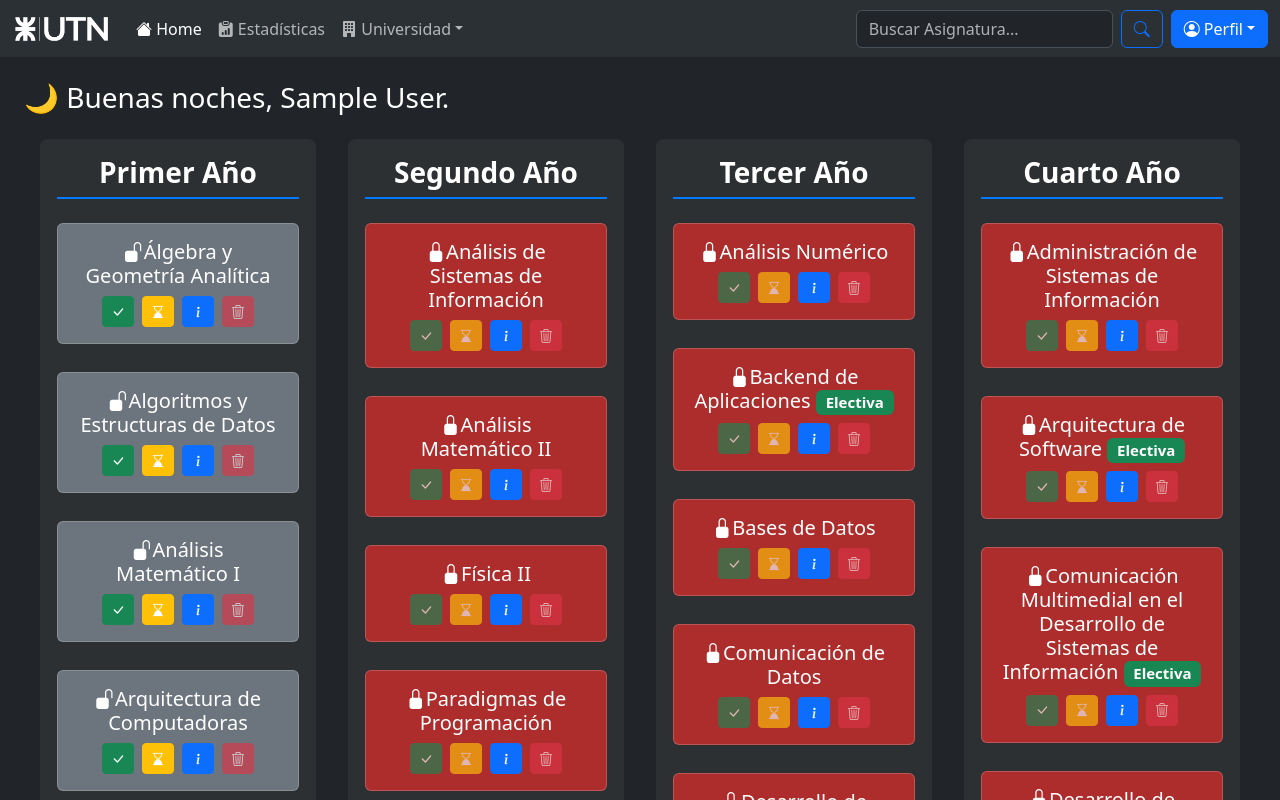
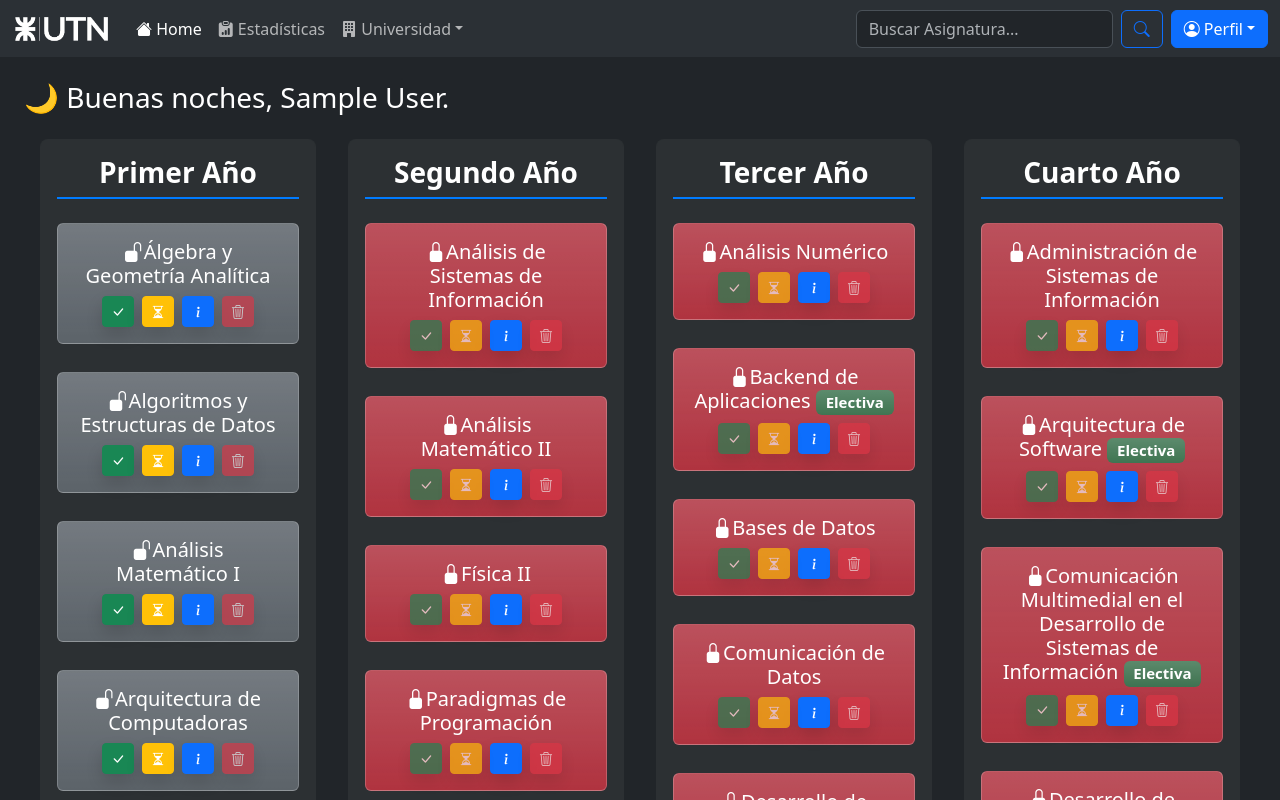
Before and after one commit to FunesFede/materias-web, a React (Vite) app: page / in a window 1280 px wide. Shown: the top 800 px of the page. Built offline with nearby package versions, Linux system fonts and the light colour scheme; no server answers; the database is empty; sample sign-in values are in the browser's storage; a web font is replaced by a local one; what chartjs-plugin-datalabels would draw is missing.

Commit message:
Colores, table collapse

```diff
--- a/components/Asignatura.jsx
+++ b/components/Asignatura.jsx
@@ -22,7 +22,7 @@ export default function Asignatura({ asignatura }) {
 		if (cursable) {
 			if (hecha) {
 				if (asignaturas.aprobadas.includes(asignatura.acronimo)) return <i className='bi bi-check-lg'></i>;
-				else return <i className='bi bi-hourglass'></i>;
+				else return <i className='bi bi-hourglass-split'></i>;
 			} else return <i className='bi bi-unlock-fill'></i>;
 		} else return <i className='bi bi-lock-fill'></i>;
 	};
@@ -48,30 +48,30 @@ export default function Asignatura({ asignatura }) {
 
 	return (
 		<>
-			<div className='asignatura-vertical mb-3'>
+			<div className='asignatura-vertical mb-3 user-select-none'>
 				<div
 					className={
 						hecha
 							? asignaturas.aprobadas.includes(asignatura.acronimo)
-								? "card bg-success-dark text-white"
-								: "card bg-warning-dark text-white"
+								? "card bg-success bg-gradient bg-opacity-50 text-white"
+								: "card bg-warning bg-gradient bg-opacity-50 text-white"
 							: cursable
-							? "card bg-secondary text-white"
-							: "card bg-danger-dark text-white"
+							? "card bg-secondary bg-gradient bg-opacity-75 text-white"
+							: "card bg-danger bg-gradient bg-opacity-75 text-white"
 					}
 				>
 					<div className='card-body'>
 						<h5 className='card-title'>
 							{handleIcono()}
 							<span className={aprobada ? "text-decoration-line-through" : ""}>{asignatura.nombre}</span>{" "}
-							{asignatura.tipo == "Electiva" && <span className='badge text-bg-success'>Electiva</span>}
+							{asignatura.tipo == "Electiva" && <span className='badge text-bg-success bg-gradient bg-opacity-75'>Electiva</span>}
 						</h5>
 
 						<div className='botones-container'>
 							<button
 								title='Aprobar Asignatura'
 								disabled={!cursable || asignaturas.aprobadas.includes(asignatura.acronimo)}
-								className='btn btn-success btn-sm me-2 text-white'
+								className='btn btn-success btn-sm shadow me-2 text-white'
 								id={asignatura.acronimo + "btnNotaModal"}
 								onClick={openModal}
 							>
@@ -81,13 +81,13 @@ export default function Asignatura({ asignatura }) {
 							<button
 								title='Regularizar Asignatura'
 								disabled={!cursable || hecha}
-								className='btn btn-warning btn-sm me-2 text-white'
+								className='btn btn-warning btn-sm me-2 shadow text-white'
 								onClick={() => addRegularizada(user.uid, asignatura.acronimo)}
 							>
-								<i className='bi bi-hourglass-bottom'></i>
+								<i className='bi bi-hourglass-split'></i>
 							</button>
 
-							<button title='Ver Información' className='btn btn-primary btn-sm me-2' onClick={() => navigate(`/asignaturas/${asignatura.acronimo}`)}>
+							<button title='Ver Información' className='btn btn-primary btn-sm me-2 shadow' onClick={() => navigate(`/asignaturas/${asignatura.acronimo}`)}>
 								<i className='bi bi-info-lg'></i>
 							</button>
 
@@ -95,7 +95,7 @@ export default function Asignatura({ asignatura }) {
 								<i className='bi bi-arrow-left-right'></i>
 							</button> */}
 
-							<button title='Eliminar Asignatura' disabled={!hecha} className='btn btn-danger btn-sm' onClick={eliminarAsignatura}>
+							<button title='Eliminar Asignatura' disabled={!hecha} className='btn btn-danger btn-sm shadow' onClick={eliminarAsignatura}>
 								<i className='bi bi-trash3'></i>
 							</button>
 						</div>
--- a/components/estadisticas/Promedio.jsx
+++ b/components/estadisticas/Promedio.jsx
@@ -9,6 +9,7 @@ export default function Promedio() {
 	const asignaturas = useContext(AsignaturasContext);
 	const notas = useContext(NotasContext);
 	const [aplazos, setAplazos] = useState(0);
+	const [showDetalle, setShowDetalle] = useState(false);
 
 	console.log(notas);
 	const faltantes = (asignaturas.aprobadas || []).filter((acrom) => !(acrom in notas));
@@ -33,9 +34,9 @@ export default function Promedio() {
 
 	return (
 		<div className='container-fluid'>
-			<div className='row g-3 p-2 mb-4'>
+			<div className='row g-3 p-2 mb-4 user-select-none'>
 				<div className='col-md-4 show-mobile'>
-					<div className='card bg-success text-white h-100'>
+					<div className='card bg-success bg-gradient text-white h-100'>
 						<div className='card-body text-center'>
 							<i className='bi bi-check-circle fs-1'></i>
 							<h3 className='mt-2 mb-0'>{cantidadNotas}</h3>
@@ -45,7 +46,7 @@ export default function Promedio() {
 				</div>
 
 				<div className='col-md-4'>
-					<div className='card bg-primary text-white h-100'>
+					<div className='card bg-primary bg-gradient text-white h-100'>
 						<div className='card-body text-center'>
 							<i className='bi bi-file-earmark-check-fill fs-1'></i>
 							<h3 className='mt-2 mb-0'>{promedio}</h3>
@@ -55,7 +56,7 @@ export default function Promedio() {
 				</div>
 
 				<div className='col-md-2'>
-					<div className='card bg-danger text-white h-100'>
+					<div className='card bg-danger bg-gradient text-white h-100'>
 						<div className='card-body text-center'>
 							<i className='bi bi-file-earmark-excel-fill fs-1'></i>
 							<h3 className='mt-2 mb-0'>{aplazos != 0 ? promAplazos : "A Calcular"}</h3>
@@ -65,7 +66,7 @@ export default function Promedio() {
 				</div>
 
 				<div className='col-md-2'>
-					<div className='card bg-secondary text-white h-100'>
+					<div className='card bg-secondary bg-gradient text-white h-100'>
 						<div className='card-body text-center'>
 							<i className='bi bi-folder-x fs-1'></i>
 							<input
@@ -82,7 +83,7 @@ export default function Promedio() {
 				</div>
 
 				<div className='col-md-4 hide-mobile'>
-					<div className='card bg-success text-white h-100'>
+					<div className='card bg-success bg-gradient text-white h-100'>
 						<div className='card-body text-center'>
 							<i className='bi bi-check-circle fs-1'></i>
 							<h3 className='mt-2 mb-0'>{cantidadNotas}</h3>
@@ -100,9 +101,24 @@ export default function Promedio() {
 			)}
 
 			<div className='container-rounded-dark rounded p-3'>
-				<h5 className='text-white mb-3'>
+				<div
+					className='d-flex justify-content-between align-items-center clickable'
+					data-bs-toggle='collapse'
+					href='#tableCollapse'
+					role='button'
+					aria-expanded='false'
+					aria-controls='tableCollapse'
+				>
+					<h5 className='text-white mb-0'>
 						<i className='bi bi-list-check'></i> Detalle de Notas
 					</h5>
+					<button className='btn btn-link text-white text-decoration-none'>
+						<i className='bi bi-chevron-down'></i>
+					</button>
+				</div>
+
+				<div className='collapse' id='tableCollapse'>
+					<hr className='text-white' />
 					<div className='table-responsive'>
 						<table className='table table-dark table-striped'>
 							<thead>
@@ -111,7 +127,7 @@ export default function Promedio() {
 										<i className='bi bi-sort-alpha-down'></i> Asignatura
 									</th>
 									<th scope='col'>Nota Final</th>
-								<th scrope='col'></th>
+									<th scope='col'></th>
 								</tr>
 							</thead>
 							<tbody className='table-group-divider'>
@@ -128,7 +144,7 @@ export default function Promedio() {
 												</td>
 												<td>
 													<NavLink to={`/asignaturas/${faltante}?edit=true`}>
-													<i className='bi bi-pen-fill'></i>
+														<i className='bi bi-pen'></i>
 													</NavLink>
 												</td>
 											</tr>
@@ -162,5 +178,6 @@ export default function Promedio() {
 					</div>
 				</div>
 			</div>
+		</div>
 	);
 }
--- a/components/estadisticas/Totales.jsx
+++ b/components/estadisticas/Totales.jsx
@@ -13,13 +13,13 @@ export default function EstadisticasC({ regularizadas, aprobadas, regularizadasY
 				<button type='button' class='btn-close' data-bs-dismiss='alert' aria-label='Close'></button>
 			</div>
 
-			<div className='row g-3 p-2'>
+			<div className='row g-3 p-2 user-select-none'>
 				<div className='col-md-8'>
 					<GraficoAvance />
 				</div>
 
 				<div className='col-md-4 d-flex flex-column gap-3'>
-					<div className='card bg-info text-white'>
+					<div className='card bg-info bg-gradient bg-opacity-75 text-white'>
 						<div className='card-body text-center'>
 							<i className='bi bi-percent fs-1'></i>
 							<h3 className='mt-2 mb-0'>%{((aprobadas.length * 100) / (asignaturas.filter((a) => a.tipo == "Obligatoria").length + 7)).toFixed(2)}</h3>
@@ -27,7 +27,7 @@ export default function EstadisticasC({ regularizadas, aprobadas, regularizadasY
 						</div>
 					</div>
 
-					<div className='card bg-secondary text-white'>
+					<div className='card bg-secondary bg-gradient text-white'>
 						<div className='card-body text-center'>
 							<i className='bi bi-archive fs-1'></i>
 							<h3 className='mt-2 mb-0'>{regularizadasYAprobadas.size}</h3>
@@ -35,7 +35,7 @@ export default function EstadisticasC({ regularizadas, aprobadas, regularizadasY
 						</div>
 					</div>
 
-					<div className='card bg-warning text-white'>
+					<div className='card bg-warning bg-gradient text-white'>
 						<div className='card-body text-center'>
 							<i className='bi bi-hourglass-split fs-1'></i>
 							<h3 className='mt-2 mb-0'>{regularizadas.length}</h3>
--- a/components/firebase/FirebaseLogin.jsx
+++ b/components/firebase/FirebaseLogin.jsx
@@ -67,12 +67,12 @@ const FirebaseLogin = ({ onSignInSuccess, from }) => {
 					{errors.email && <span className='text-danger'>Un email es requerido</span>}
 				</div>
 
-				<div className='text-start'>
+				<div className='mb-3 text-start'>
 					<label className='form-label' htmlFor='pass'>
 						<i className='bi bi-eye-slash-fill'></i> Contraseña
 					</label>
-				</div>
-				<div class='input-group mb-3 text-start'>
+
+					<div class='input-group'>
 						<input id='pass' type={showPass ? "text" : "password"} class='form-control' {...register("password", { required: true })} />
 
 						<button
@@ -84,6 +84,7 @@ const FirebaseLogin = ({ onSignInSuccess, from }) => {
 						>
 							{showPass ? <i class='bi bi-eye-slash-fill'></i> : <i class='bi bi-eye-fill'></i>}
 						</button>
+					</div>
 
 					{errors.password && <span className='text-danger'>Una contraseña es requerida</span>}
 				</div>
--- a/components/firebase/FirebaseRegister.jsx
+++ b/components/firebase/FirebaseRegister.jsx
@@ -56,10 +56,8 @@ const FirebaseRegister = ({ onSignInSuccess }) => {
 		<>
 			<form onSubmit={handleSubmit(handleAuth)} className='container-fluid bg-dark-custom w-responsive rounded my-4 p-4 text-white'>
 				<div className='mb-3'>
-					<h3>
-						{" "}
-						<i className='bi bi-heart-fill'></i> ¡Bienvenido a tu carrera tracker!
-					</h3>
+					<img src='/images/logo_2.png' alt='Logo UTN' width={35} height={40} draggable={false} />
+					<h3>¡Bienvenido a tu carrera tracker!</h3>
 					<h4>Por favor, completá tu registro</h4>
 				</div>
 				<div className='mb-3 text-start'>
@@ -77,13 +75,12 @@ const FirebaseRegister = ({ onSignInSuccess }) => {
 					<input className='form-control' autoComplete='username' type='email' {...register("email", { required: true })} />
 					{errors.email && <span className='text-danger'>Un email es requerido</span>}
 				</div>
-				<div className='text-start'>
+				<div className='mb-3 text-start'>
 					<label className='form-label' htmlFor='pass'>
 						<i className='bi bi-eye-slash-fill'></i> Contraseña
 					</label>
-				</div>
 
-				<div class='input-group mb-3 text-start'>
+					<div class='input-group'>
 						<input id='pass' type={showPass ? "text" : "password"} class='form-control' {...register("password", { required: true })} />
 
 						<button
@@ -95,11 +92,12 @@ const FirebaseRegister = ({ onSignInSuccess }) => {
 						>
 							{showPass ? <i class='bi bi-eye-slash-fill'></i> : <i class='bi bi-eye-fill'></i>}
 						</button>
+					</div>
 
 					{errors.password && <span className='text-danger'>Una contraseña es requerida</span>}
 				</div>
 
-				<button type='submit' className='btn btn-primary' disabled={loading}>
+				<button type='submit' className='btn btn-primary mt-3' disabled={loading}>
 					{loading ? (
 						<>
 							<span className='spinner-border spinner-border-sm' aria-hidden='true'></span>
```
Also changed, not shown: public/images/logo_2.png (added). Lines whose indentation alone changed are shown as unchanged.
